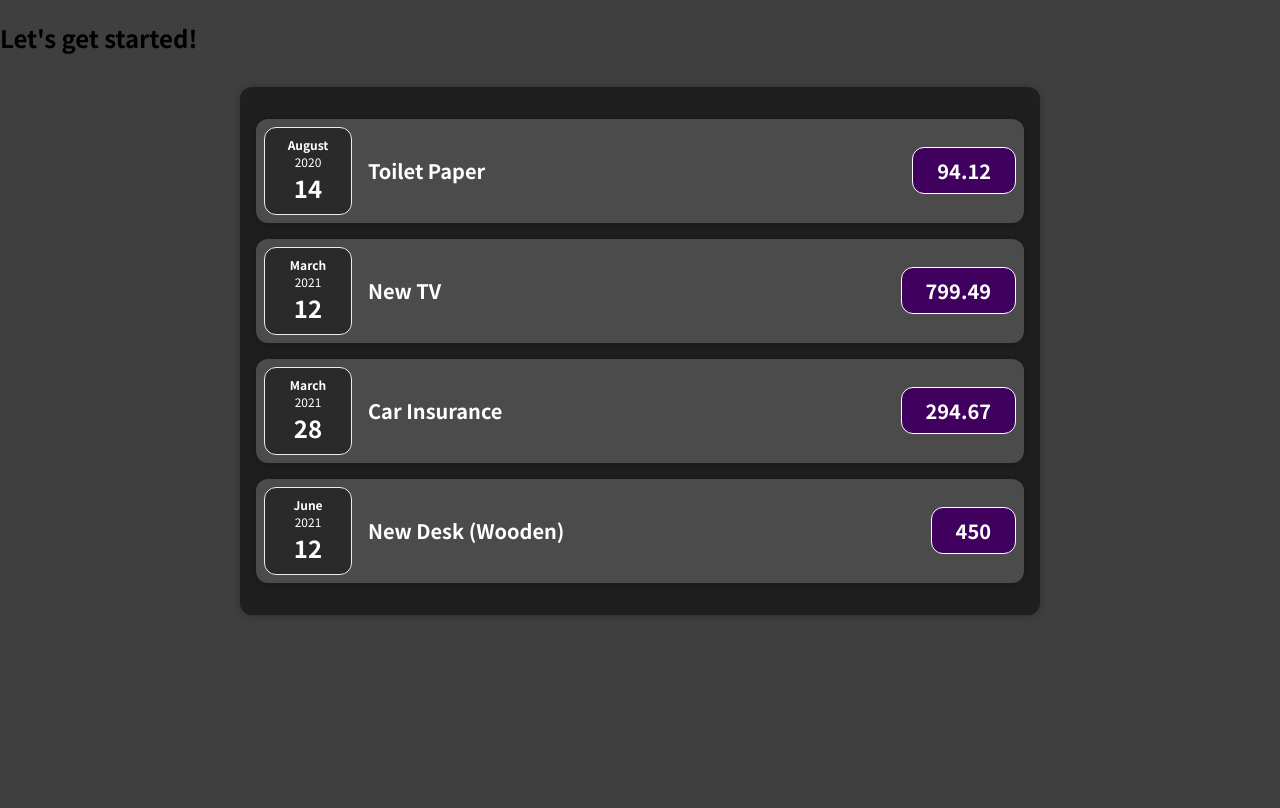
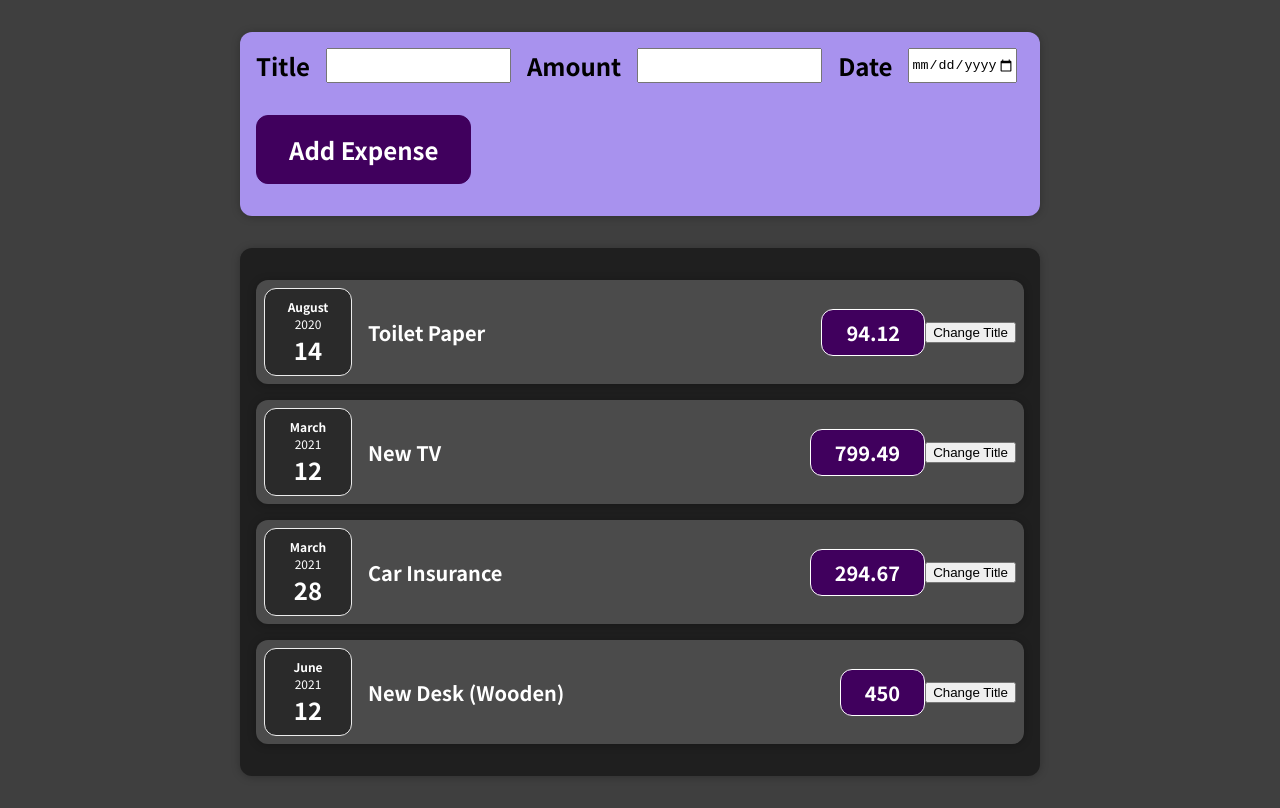
Before and after one commit to Kevin-Benelli/Udemy-React-Course-Work, a React (Create React App) app: page / in a window 1280 px wide. Built offline with nearby package versions, Linux system fonts and the light colour scheme.

Commit message:
completed section 4 up to assignment 2

```diff
--- a/src/App.js
+++ b/src/App.js
@@ -1,8 +1,16 @@
 import React from "react";
 
 import Expenses from "./components/Expenses/Expenses";
+import NewExpense from "./components/NewExpense/NewExpense";
 
 function App() {
+  const addExpenseHandler = (expense) => {
+    const newExpenseData = {
+      ...expense,
+    };
+    console.log(newExpenseData);
+  };
+
   const expenses = [
     {
       id: "e1",
@@ -27,7 +35,9 @@
 
   return (
     <div>
-      <h2>Let's get started!</h2>
+      <h2>
+        <NewExpense onAddExpense={addExpenseHandler} />
+      </h2>
       <div>
         <Expenses expenses={expenses} />
       </div>
--- a/src/components/Expenses/ExpenseItem.js
+++ b/src/components/Expenses/ExpenseItem.js
@@ -1,10 +1,17 @@
-import React from "react";
+import React, { useState } from "react";
 
 import ExpenseDate from "./ExpenseDate";
 import "./ExpenseItem.css";
 import Card from "../UI/Card";
 
 const ExpenseItem = (props) => {
+  const [title, setTitle] = useState(props.title);
+
+  const clickHandler = () => {
+    setTitle("new title");
+    console.log(title);
+  };
+
   return (
     <Card className="expense-item">
       <ExpenseDate
@@ -15,9 +22,10 @@
 
       {/* <div> {props.date.toISOString()}</div> */}
       <div className="expense-item__description">
-        <h2>{props.title}</h2>
+        <h2>{title}</h2>
         <div className="expense-item__price">{props.amount}</div>
       </div>
+      <button onClick={clickHandler}>Change Title</button>
     </Card>
   );
 };
--- /dev/null
+++ b/src/components/NewExpense/ExpenseForm.css
@@ -0,0 +1,26 @@
+.new-expense__controls {
+  display: flex;
+  flex-wrap: wrap;
+  gap: 1rem;
+  margin-bottom: 1rem;
+  text-align: left;
+}
+
+.new-expense__control label {
+  font-weight: bold;
+  margin-bottom: 0.5rem;
+  display: block;
+}
+
+.new-expense__control input {
+  font: inherit;
+  padding: 0.5rem;
+  border-radius: 6px;
+  border: 1px solid #ccc;
+  width: 20rem;
+  max-width: 100%;
+}
+
+.new-expense__actions {
+  text-align: right;
+}
--- /dev/null
+++ b/src/components/NewExpense/ExpenseForm.js
@@ -0,0 +1,111 @@
+import React, { useState } from "react";
+import "./ExpenseForm.css";
+
+import "../Expenses/ExpenseItem";
+import ExpenseItem from "../Expenses/ExpenseItem";
+import Card from "../UI/Card";
+
+const ExpenseForm = (props) => {
+  const [enteredTitle, setEnteredTitle] = useState("");
+  const [enteredAmount, setEnteredAmount] = useState("");
+  const [enteredDate, setEnteredDate] = useState("");
+
+  // const [userInput, setUserInput] = useState({
+  //   enteredTitle: "",
+  //   enteredAmount: "",
+  //   enteredDate: "",
+  // });
+
+  const titleChangeHandler = (e) => {
+    console.log("Title Changed");
+    console.log(e.target.value);
+    setEnteredTitle(e.target.value);
+
+    // if you rely on prev state use arrow function for atomicity
+    // setUserInput((prevState) => {
+    //   return {
+    //     ...prevState,
+    //     enteredTitle: e.target.value,
+    //   };
+    // });
+  };
+
+  const amountChangeHandler = (e) => {
+    console.log(e.target.value);
+    setEnteredAmount(e.target.value);
+
+    // setUserInput({
+    //   ...userInput,
+    //   enteredAmount: e.target.value,
+    // });
+  };
+
+  const dateChangeHandler = (e) => {
+    console.log(e.target.value);
+    setEnteredDate(e.target.value);
+    // setUserInput({
+    //   ...userInput,
+    //   enteredDate: e.target.value,
+    // });
+  };
+
+  const submitHandler = (e) => {
+    e.preventDefault();
+
+    const expenseData = {
+      title: enteredTitle,
+      amount: enteredAmount,
+      date: new Date(enteredDate),
+    };
+
+    console.log(expenseData);
+
+    props.onSaveExpenseData(expenseData);
+
+    setEnteredTitle("");
+    setEnteredAmount("");
+    setEnteredDate("");
+  };
+
+  return (
+    <form onSubmit={submitHandler}>
+      <div className="new-expense__controls">
+        <div className="new-expense__controls">
+          <label>Title</label>
+          <input
+            type="text"
+            value={enteredTitle}
+            onChange={titleChangeHandler}
+          />
+        </div>
+
+        <div className="new-expense__controls">
+          <label>Amount</label>
+          <input
+            type="number"
+            mim="0.01"
+            step="0.01"
+            value={enteredAmount}
+            onChange={amountChangeHandler}
+          />
+        </div>
+
+        <div className="new-expense__controls">
+          <label>Date</label>
+          <input
+            type="date"
+            mim="2019-01-01"
+            max="2022-12-31"
+            value={enteredDate}
+            onChange={dateChangeHandler}
+          />
+        </div>
+
+        <div className="new-expense__actions">
+          <button type="submit">Add Expense</button>
+        </div>
+      </div>
+    </form>
+  );
+};
+export default ExpenseForm;
--- /dev/null
+++ b/src/components/NewExpense/NewExpense.css
@@ -0,0 +1,38 @@
+.new-expense {
+  background-color: #a892ee;
+  padding: 1rem;
+  margin: 2rem auto;
+  width: 50rem;
+  max-width: 95%;
+  border-radius: 12px;
+  text-align: center;
+  box-shadow: 0 1px 8px rgba(0, 0, 0, 0.25);
+}
+
+.new-expense button {
+  font: inherit;
+  cursor: pointer;
+  padding: 1rem 2rem;
+  border: 1px solid #40005d;
+  background-color: #40005d;
+  color: white;
+  border-radius: 12px;
+  margin-right: 1rem;
+}
+
+.new-expense button:hover,
+.new-expense button:active {
+  background-color: #510674;
+  border-color: #510674;
+}
+
+.new-expense button.alternative {
+  color: #220131;
+  border-color: transparent;
+  background-color: transparent;
+}
+
+.new-expense button.alternative:hover,
+.new-expense button.alternative:active {
+  background-color: #ddb3f8;
+}
--- /dev/null
+++ b/src/components/NewExpense/NewExpense.js
@@ -0,0 +1,23 @@
+import React from "react";
+
+import ExpenseForm from "./ExpenseForm";
+import "./NewExpense.css";
+
+const NewExpense = (props) => {
+  const onSaveExpenseDataHandler = (enteredExpenseData) => {
+    const expenseData = {
+      ...enteredExpenseData,
+      id: Math.random().toString(),
+    };
+    console.log(expenseData);
+    props.onAddExpense(expenseData);
+  };
+
+  return (
+    <div className="new-expense">
+      <ExpenseForm onSaveExpenseData={onSaveExpenseDataHandler} />
+    </div>
+  );
+};
+
+export default NewExpense;
```
Also changed, not shown: src/components/Expenses/ExpenseFilter.css (added, +24 -0 lines), src/components/Expenses/ExpenseFilter.js (added, +23 -0 lines).
